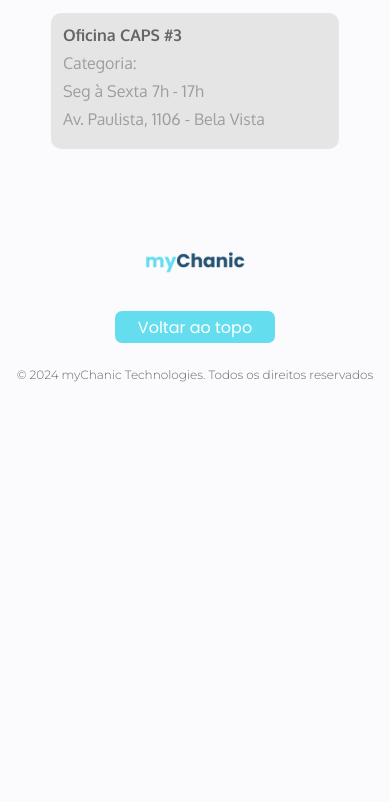
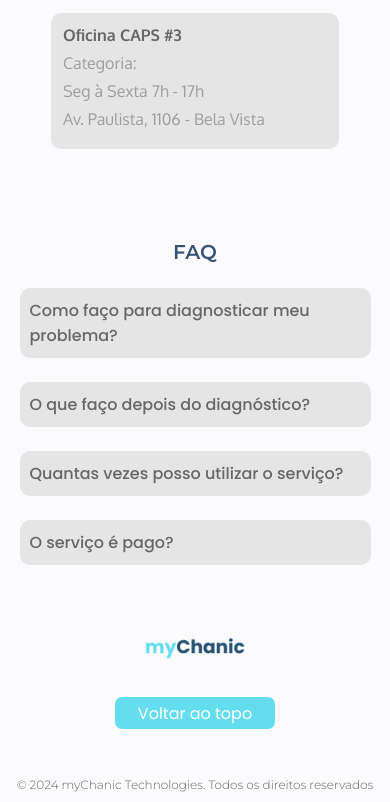
Before and after one commit to correialeo/mych-FE, a plain HTML site: page homepage/index.html in a window 390 px wide. Shown: the part 1192-1994 px from the top of the page. Before the commit the page ends 1584 px from the top, so only its background shows below. Drawn offline with Linux system fonts and the light colour scheme.

Commit message:
Área FAQ incluida já com responsividade para smartphones

```diff
--- a/homepage/homepage.js
+++ b/homepage/homepage.js
@@ -62,3 +62,15 @@ function ocultarElemento() {
 
 window.addEventListener('load', ocultarElemento);
 window.addEventListener('resize', ocultarElemento);
+
+var faqs = document.getElementsByClassName("faq");
+for (var i = 0; i < faqs.length; i++) {
+  faqs[i].addEventListener("click", function() {
+    var answer = this.children[1];
+    if (answer.style.display === "block") {
+      answer.style.display = "none";
+    } else {
+      answer.style.display = "block";
+    }
+  });
+}
--- a/homepage/index.html
+++ b/homepage/index.html
@@ -27,7 +27,7 @@
                 <ul class="menu">
                     <li><a href="#home-page"><p>Home</p></a></li>
                     <li><a href="#workshop-content"><p>Oficinas Conveniadas</p></a></li>
-                    <li><a href="#"><p>FAQ</p></a></li>
+                    <li><a href="#faq-area"><p>FAQ</p></a></li>
                     <li><a href="../pag-participantes/index.html" target="_blank"><p>Nossa Equipe</p></a></li>
                 </ul>
             </nav>
@@ -109,6 +109,38 @@
                 </div>
             </div>
         </section>
+        <section>
+            <div id="faq-area">
+                <h1>FAQ</h1>
+                <div class="faq">
+                    <h4 class="question">Como faço para diagnosticar meu problema?</h4>
+                    <div class="answer">
+                      <p>Para diagnosticar o seu problema, o myChanic conta com um design interativo e fácil. Na tela inicial, existe um botão azul escrito: "Diagnosticar meu problema". Após clicar nesse botão, você será direcionado à uma outra página. Nessa página, é só digitar o seu problema detalhadamente!</p>
+                    </div>
+                  </div>
+
+                  <div class="faq">
+                    <h4 class="question">O que faço depois do diagnóstico?</h4>
+                    <div class="answer">
+                      <p>Isso depende do diagnóstico e do seu problema, se for um problema simples, você pode decidir o que fazer: se vai mexer sozinho, levar em seu mecânico, etc. Agora, se for um problema grande, nossa IA te indica a oficina conveniada mais próxima e te conecta ao serviço prestado pelo Centro Automotivo.</p>
+                    </div>
+                  </div>
+
+                  <div class="faq">
+                    <h4 class="question">Quantas vezes posso utilizar o serviço?</h4>
+                    <div class="answer">
+                      <p>Você pode utilizar o serviço quantas vezes quiser! :)</p>
+                    </div>
+                  </div>
+
+                  <div class="faq">
+                    <h4 class="question">O serviço é pago?</h4>
+                    <div class="answer">
+                      <p>Não, nosso serviço é totalmente gratuito.</p>
+                    </div>
+                  </div>
+            </div>
+        </section>
 
         <div id="barra-nav">
             <figure>
@@ -119,8 +151,8 @@
                     <li><a href="#"><p class="foot-itens">Seja um conveniado</p></a></li>
                     <li><a href="#home-page"><p class="foot-itens">Home</p></a></li>
                     <li><a href="#workshop-content"><p class="foot-itens">Oficinas Conveniadas</p></a></li>
-                    <li><a href="#"><p class="foot-itens">FAQ</p></a></li>
-                    <li><a href="../chatpage/index.html" target="_blank"><img src="../img/svg-footer-ia.svg" alt="Chatpage"></a></li>
+                    <li><a href="#faq-area"><p class="foot-itens">FAQ</p></a></li>
+                    <li><a href="../chatpage/index.html" target="_blank"><p class="foot-itens">Diagnóstico</p></a></li>
                 </ul>
             </nav>
         </div>
--- a/homepage/style.css
+++ b/homepage/style.css
@@ -227,6 +227,49 @@ select {
     margin-top: 1.5rem;
 }
 
+#faq-area{
+    display: flex;
+    justify-content: center;
+    flex-direction: column;
+    align-items: center;
+    padding-bottom: 1.5rem;
+    gap: 1.5rem;
+    margin: 3rem 0;
+}
+
+#faq-area h1{
+    font-family: 'Montserrat';
+    font-size: 36px;
+    font-weight: 600;
+    color: #365274;
+    margin-top: 1rem;
+}
+
+.faq {
+    width: 65rem;
+    background-color: #e6e5e5;
+    padding: 10px;
+    border-radius: 10px;
+    border: none;
+
+  }
+
+  .faq .question{
+    font-family: 'Poppins';
+    font-size: 16px;
+    font-weight: 500;
+    color: #666;
+  }
+
+  .faq .answer {
+    display: none;
+    padding: 10px;
+    font-family: 'Poppins';
+    font-size: 16px;
+    font-weight: 400;
+    color: #9E9E9E;
+  }
+
 #rodape{
     font-family: 'Montserrat';
     font-size: 20px;
@@ -305,6 +348,7 @@ select {
     justify-content: center;
     align-items: center;
     text-align: center;
+    padding-bottom: 1.5rem;
 }
 
 #btn-foot{
@@ -473,6 +517,19 @@ select {
         width: 8rem;
     }
 
+    #faq-area{
+        padding-bottom: 1.2rem;
+        margin: 0.8rem 0;
+    }
+
+    #faq-area h1{
+        font-size: 20px;
+    }
+
+    .faq {
+        width: 90%;
+      }
+
     #foot-nav {
         visibility: hidden;
         display: none;
```
